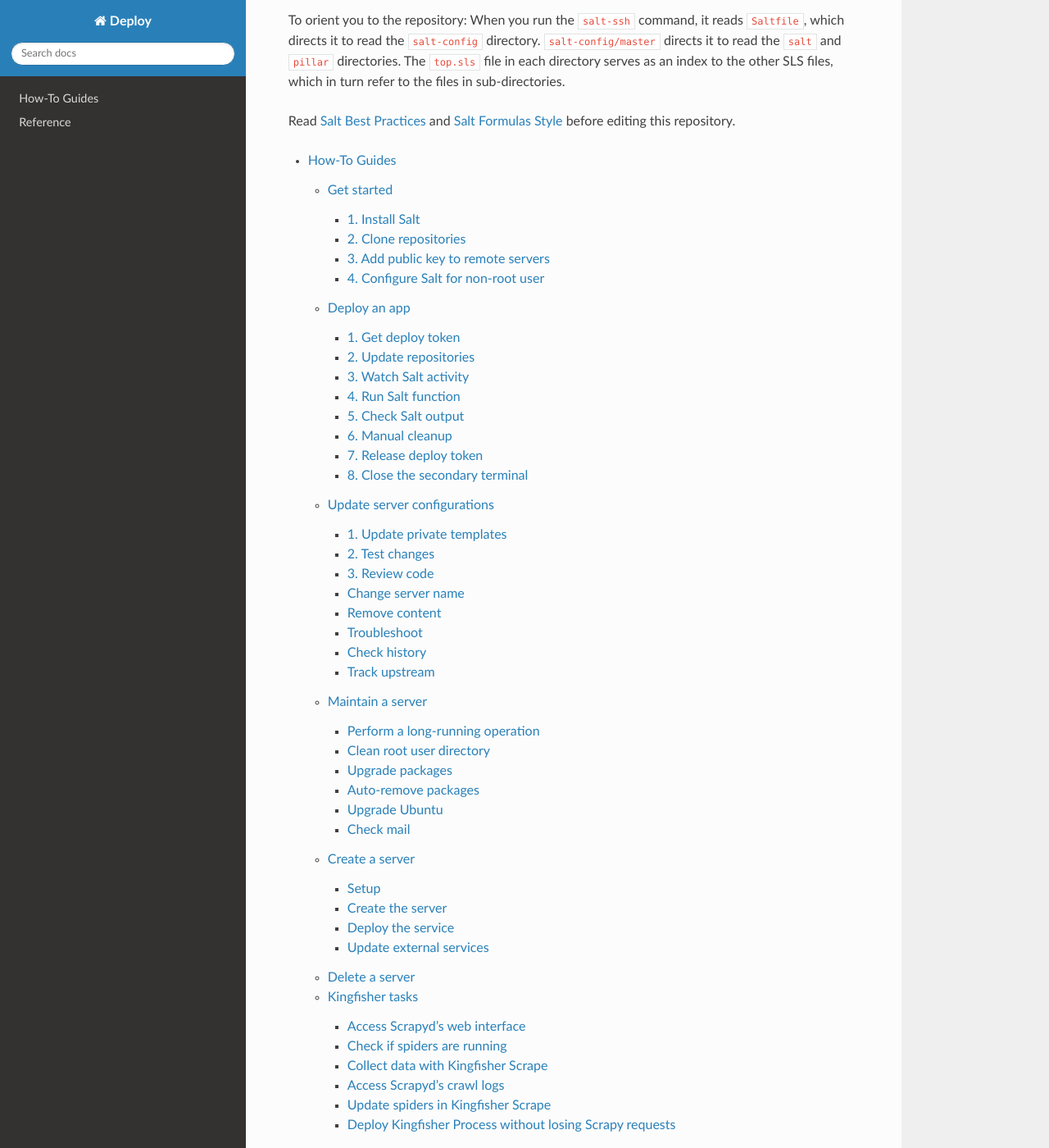
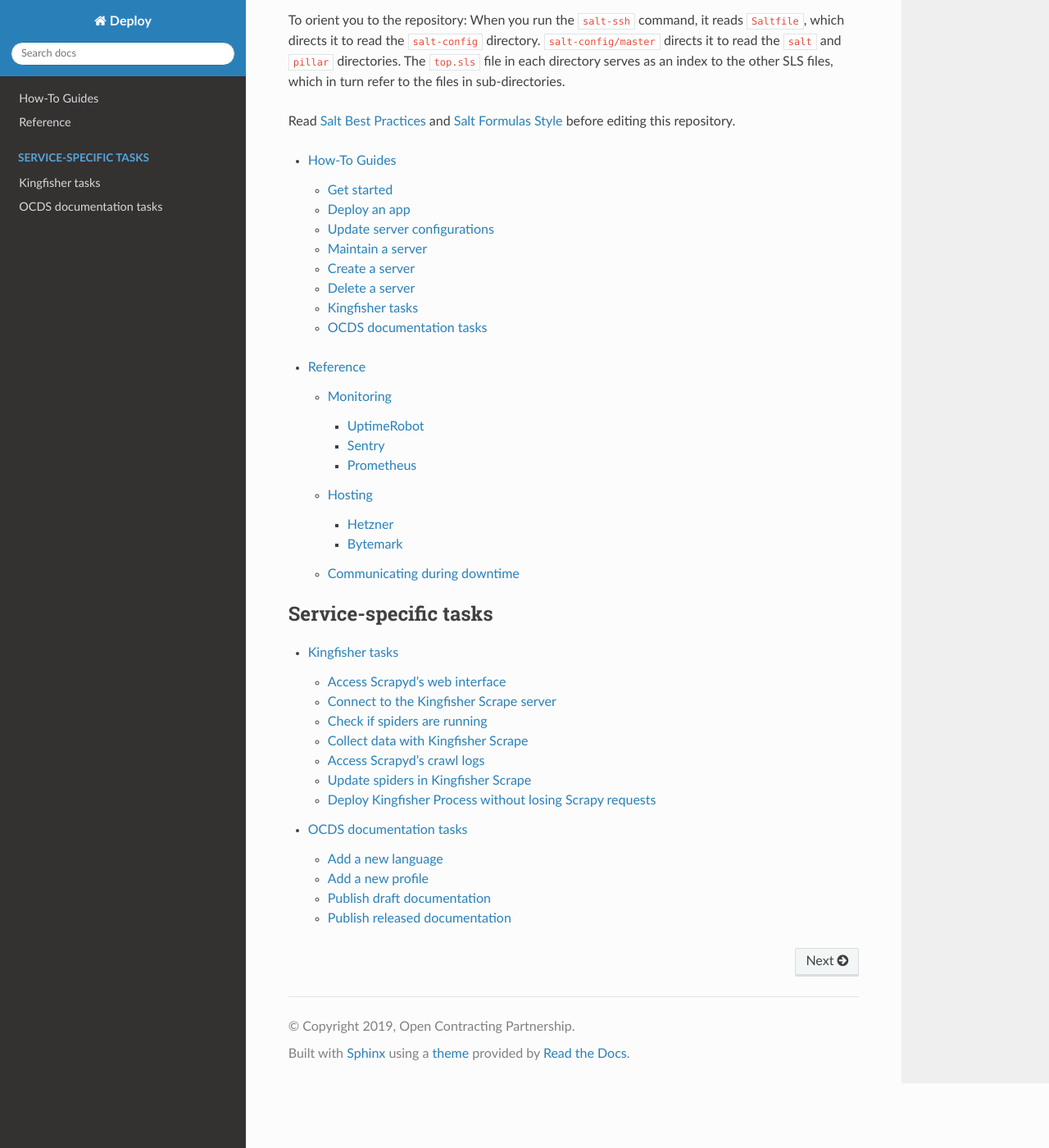
Before and after one commit to open-contracting/deploy, a Sphinx documentation site: the page built from docs/index.rst, in a window 1280 px wide and 1400 px high, scrolled down 340 px. Shown: the whole window at 82% size. Built offline with Sphinx 7.4.7 and the Read the Docs theme 2.0.0, drawn with Linux system fonts in a browser that asks for light colours; some of the changed text lies outside the part shown.

Commit message:
Change maxdepth for different parts of the docs. Fix references.

```diff
--- a/docs/how-to/index.rst
+++ b/docs/how-to/index.rst
@@ -5,7 +5,7 @@ This section of the documentation shows you how to perform specific tasks.
 
 .. toctree::
    :caption: Generic tasks
-   :maxdepth: 1
+   :maxdepth: 2
 
    get_started.rst
    deploy.rst
@@ -16,7 +16,7 @@ This section of the documentation shows you how to perform specific tasks.
 
 .. toctree::
    :caption: Service-specific tasks
-   :maxdepth: 1
+   :maxdepth: 2
 
    kingfisher.rst
    docs.rst
--- a/docs/how-to/kingfisher.rst
+++ b/docs/how-to/kingfisher.rst
@@ -1,14 +1,25 @@
 Kingfisher tasks
 ================
 
-.. access-scrapyd-web-service:
+.. _access-scrapyd-web-service:
 
 Access Scrapyd's web interface
 ------------------------------
 
 Open http://scrape.kingfisher.open-contracting.org
 
-.. check-if-spiders-are-running:
+.. _connect-collect-server:
+
+Connect to the Kingfisher Scrape server
+---------------------------------------
+
+Connect to the server as the ``ocdskfs`` user:
+
+.. code-block:: bash
+
+   ssh ocdskfs@scrape.kingfisher.open-contracting.org
+
+.. _check-if-spiders-are-running:
 
 Check if spiders are running
 ----------------------------
@@ -18,13 +29,9 @@ Check if spiders are running
 Collect data with Kingfisher Scrape
 -----------------------------------
 
-`Read its documentation <https://kingfisher-scrape.readthedocs.io/en/latest/>`__ first.
+`Read its documentation <https://kingfisher-scrape.readthedocs.io/en/latest/>`__, which covers general usage.
 
-#. Connect to the server as the ``ocdskfs`` user:
-
-   .. code-block:: bash
-
-      ssh ocdskfs@scrape.kingfisher.open-contracting.org
+#. :ref:`Connect to the server<connect-collect-server>`
 
 #. Schedule a crawl and set its note and any other `spider arguments <https://kingfisher-scrape.readthedocs.io/en/latest/use-cases/local.html#collect-data>`__. For example, replace ``spider_name`` with a spider's name and ``NAME`` with your name:
 
--- a/docs/index.rst
+++ b/docs/index.rst
@@ -12,7 +12,18 @@ To orient you to the repository: When you run the ``salt-ssh`` command, it reads
 Read `Salt Best Practices <https://docs.saltstack.com/en/latest/topics/best_practices.html>`__ and `Salt Formulas Style <https://docs.saltstack.com/en/latest/topics/development/conventions/formulas.html#style>`__ before editing this repository.
 
 .. toctree::
+   :maxdepth: 2
+
+   how-to/index.rst
+
+.. toctree::
    :maxdepth: 3
 
-   how-to/index.rst
    reference/index.rst
+
+.. toctree::
+   :caption: Service-specific tasks
+   :maxdepth: 2
+
+   how-to/kingfisher.rst
+   how-to/docs.rst
```
